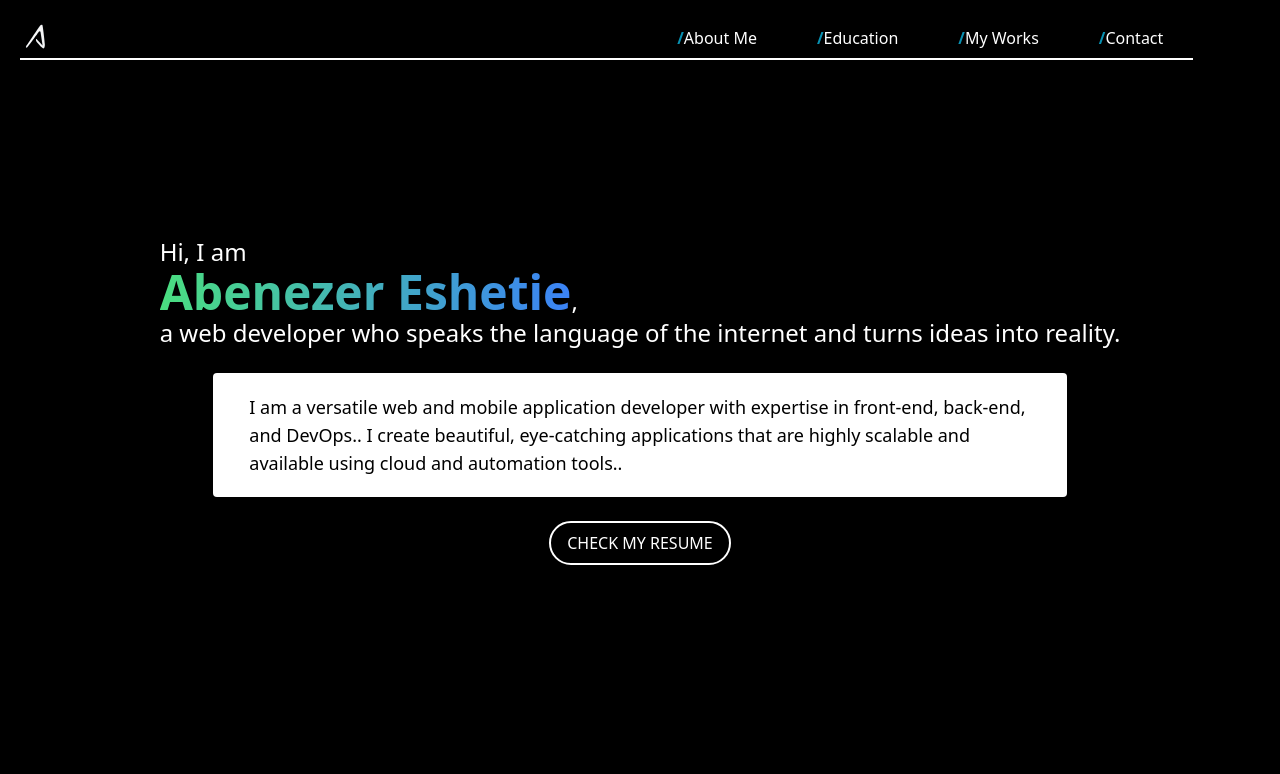
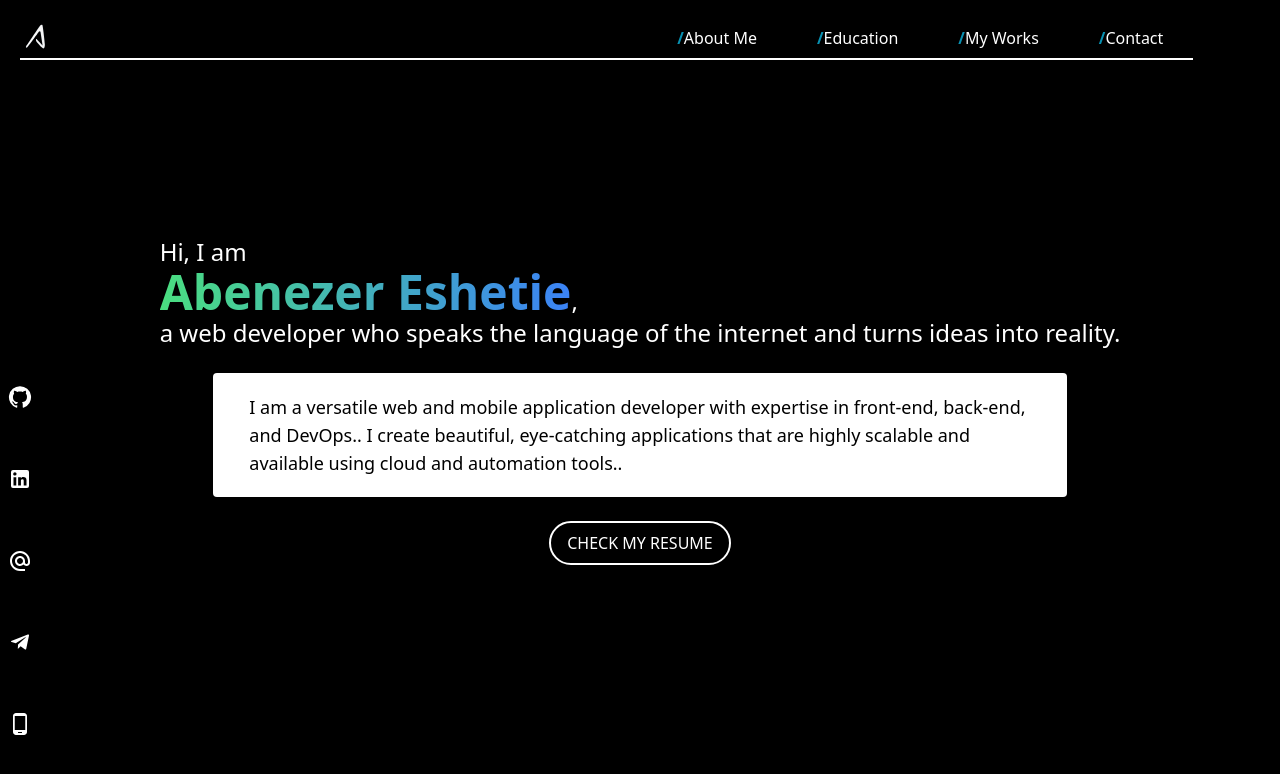
Before and after one commit to Eenrics/personal_portfolio, a Next.js app: page / in a window 1280 px wide. Shown: the top 774 px of the page. Built offline with nearby package versions, Linux system fonts and the light colour scheme.

Commit message:
side bar

```diff
--- a/components/Intro.tsx
+++ b/components/Intro.tsx
@@ -1,6 +1,17 @@
+import { useState } from 'react';
+import GitHubIcon from '@mui/icons-material/GitHub';
+import LinkedInIcon from '@mui/icons-material/LinkedIn';
+import AlternateEmailIcon from '@mui/icons-material/AlternateEmail';
+import TelegramIcon from '@mui/icons-material/Telegram';
+import PhoneAndroidIcon from '@mui/icons-material/PhoneAndroid';
+
+const iconStyle = "text-white m-2 py-5 cursor-pointer"
 const Intro = () => {
+    const [telecopy, setTelecopy] = useState(false)
+    const [phonecopy, setPhonecopy] = useState(false)
     return (
-        <div className='text-white w-screen flex flex-col justify-center '>
+        <div className="flex flex-row">
+          <div className='text-white w-screen flex flex-col justify-center '>
             <p className='ml-auto mr-auto text-2xl'>Hi, I am {" "}<br/>
               <span className='text-5xl font-bold bg-clip-text text-transparent bg-gradient-to-r from-green-400 to-blue-500'>Abenezer Eshetie</span>,
               <br/> a web developer who speaks the language of the internet and turns ideas into reality.</p>
@@ -11,6 +22,27 @@ const Intro = () => {
             <br/>
             <button className="border-2 border-white ml-auto mr-auto py-2 px-4 rounded-full hover:bg-gradient-to-r from-green-400 to-blue-500">CHECK MY RESUME</button>
           </div>
+
+          <div className="w-9 h-screen pb-9 flex flex-col justify-end fixed">
+            <a href='https://github.com/EbenGitHub' target='_black' className={iconStyle}><GitHubIcon className='hover:text-gray-200'/></a>
+            <a href='https://www.linkedin.com/in/abenezereshetie/' target='_black' className={iconStyle}><LinkedInIcon className='hover:text-cyan-500'/></a>
+            <a href='mailto:abenezergoo@gmail.com' target='_black' className={iconStyle}><AlternateEmailIcon className='hover:text-pink-500'/></a>
+            <div className={iconStyle} onClick={() => {
+                navigator.clipboard.writeText("@URenuff")
+                setTelecopy(true)
+                setTimeout(() => {
+                    setTelecopy(false)
+                }, 5000)
+                }}>{ !telecopy ? <TelegramIcon className='hover:text-green-500'/> : <span className='text-sm text-cyan-500'>Copied</span> }</div>
+            <div className={iconStyle} onClick={() => {
+                navigator.clipboard.writeText("+251911370109")
+                setPhonecopy(true)
+                setTimeout(() => {
+                    setPhonecopy(false)
+                }, 5000)
+                }}>{ !phonecopy ? <PhoneAndroidIcon className='hover:text-violet-500'/> : <span className='text-sm text-cyan-500'>Copied</span> }</div>
+          </div>
+        </div>
      );
 }
 
--- a/components/NavigationBar.tsx
+++ b/components/NavigationBar.tsx
@@ -6,7 +6,7 @@ const NavigationBar = () => {
         <nav
           className='flex fixed justify-between h-10 w-11/12 border-b-2 border-white m-5 pb-1'
           >
-             <div className=''>
+             <div className='cursor-pointer'>
               <svg  className='h-9'
                     id="ePBXlpJ48591"
                     xmlns="http://www.w3.org/2000/svg"
--- a/package.json
+++ b/package.json
@@ -9,6 +9,10 @@
     "lint": "next lint"
   },
   "dependencies": {
+    "@emotion/react": "^11.10.6",
+    "@emotion/styled": "^11.10.6",
+    "@mui/icons-material": "^5.11.16",
+    "@mui/material": "^5.12.1",
     "@react-three/drei": "^9.65.5",
     "@react-three/fiber": "^8.12.2",
     "@types/node": "18.15.11",
```
Also changed, not shown: 1 other file (tests, documents, lock files or other folders).
